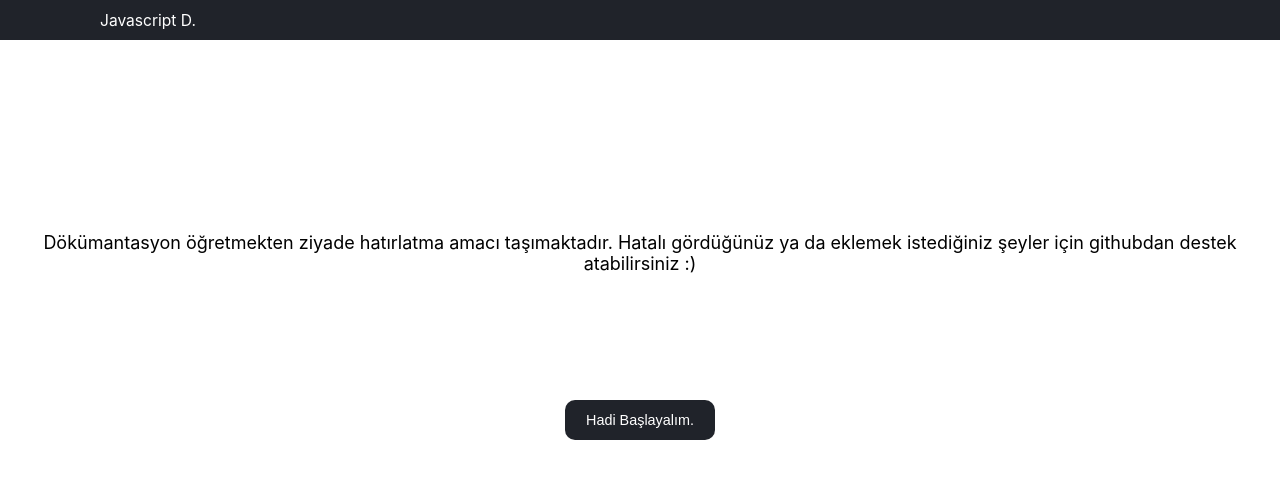
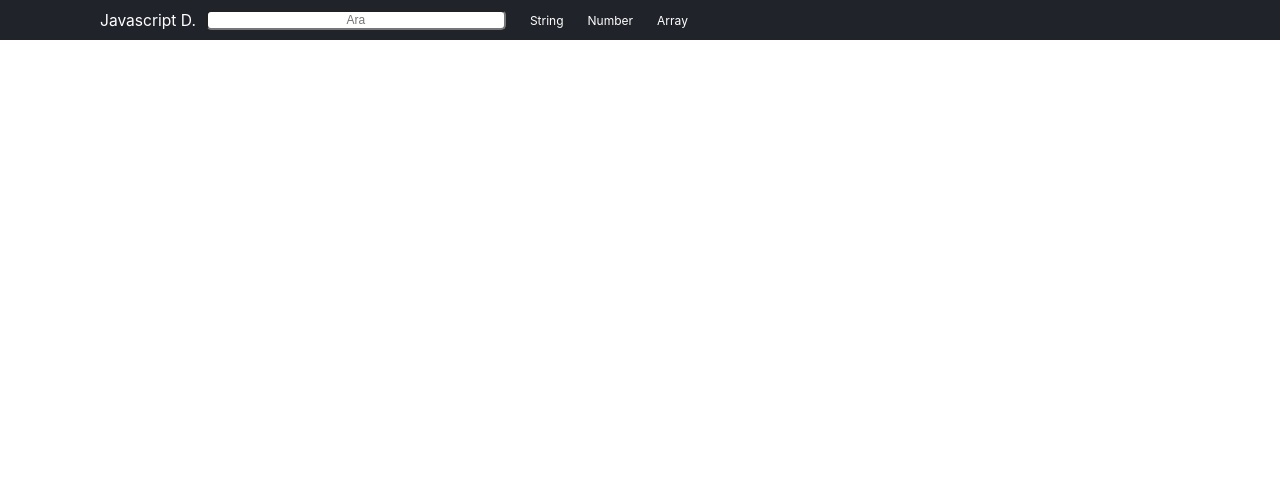
Before and after one commit to AliKarabulut/javascript-note-site, a React (Create React App) app: page / in a window 1280 px wide. Both pictures are taken after a click on the button "Hadi Başlayalım.". Shown: the top 478 px of the page. Built offline with nearby package versions, Linux system fonts and the light colour scheme.

Commit message:
navbar başlangıç

```diff
--- a/src/App.js
+++ b/src/App.js
@@ -1,20 +1,21 @@
-import { Fragment, useState } from 'react';
-import './App.css';
-import Navbar from './Navbar/navbar';
-import Start from './Start/Start';
+import { useState } from "react";
+import "./App.css";
+import Navbar from "./Navbar/navbar";
+import Start from "./Start/Start";
+import StartStore from "./store/store";
 
 function App() {
   const [isStart, setStart] = useState(false);
 
   const startHandler = () => {
-    setStart(false)
+    setStart(true);
   };
 
   return (
-    <Fragment>
-    <Navbar></Navbar>
-    {!isStart && <Start onStart={startHandler}/>}
-    </Fragment>
+    <StartStore.Provider value={{ isStart: isStart }}>
+      <Navbar></Navbar>
+      {!isStart && <Start onStart={startHandler} />}
+    </StartStore.Provider>
   );
 }
 
--- a/src/Navbar/navbar.js
+++ b/src/Navbar/navbar.js
@@ -1,11 +1,34 @@
-import styles from "./navbar.module.css"
+import { useContext } from "react";
+import StartStore from "../store/store";
+import styles from "./navbar.module.css";
 
 const Navbar = (props) => {
-    return (
-        <div className={styles.navbar}>
-            <div className={styles.name}>Javascript D.</div>
-        </div>
-    )
-}
+  const ctx = useContext(StartStore);
+  return (
+    <nav className={styles.navbar}>
+      <div className={styles.name}>Javascript D.</div>
+      {ctx.isStart && (
+        <div>
+          <input className={styles.search} type="text" placeholder="Ara" />
+          <i></i>
+          </div>
+      )}
 
-export default Navbar
+      {ctx.isStart && (
+        <ul>
+          <li>
+            <a href="/">String</a>
+          </li>
+          <li>
+            <a href="/">Number</a>
+          </li>
+          <li>
+            <a href="/">Array</a>
+          </li>
+        </ul>
+      )}
+    </nav>
+  );
+};
+
+export default Navbar;
--- a/src/Navbar/navbar.module.css
+++ b/src/Navbar/navbar.module.css
@@ -1,13 +1,58 @@
-.navbar{
+.navbar {
   height: 40px;
-    background-color: #20232A;
+  background-color: #20232a;
   display: flex;
   flex-direction: row;
   align-items: center;
 }
 
-.name{
+.name {
   font-size: 1.3rem;
   color: white;
-    padding: 0px 10px 0px 100px ;
+  padding: 0px 10px 0px 100px;
 }
+
+.search {
+  width: 300px;
+  height: 20px;
+  background: #ffffff;
+  border-radius: 5px;
+  padding: 0px 10px 0px 10px;
+}
+
+.search:focus {
+  outline: none;
+}
+
+input::placeholder {
+  text-align: center;
+  transition: transform .5s;
+  transform: translateX(0);
+}
+
+input:focus::placeholder {
+  transform: translateX(-10%);
+}
+
+.navbar ul {
+  list-style: none;
+  margin: 0;
+  padding: 0;
+  display: flex;
+  align-items: center;
+}
+
+.navbar li {
+  margin: 0;
+  margin-left: 2rem;
+}
+
+.navbar a {
+  text-decoration: none;
+  color: white;
+}
+
+.navbar a:hover,
+.navbar a:active {
+  color: #f3cafb;
+}
--- a/src/store/store.js
+++ b/src/store/store.js
@@ -1,12 +1,12 @@
 import React from "react";
 
-const Start = React.createContext({
+const StartStore = React.createContext({
 
-    setStart: false
+    isStart: false
 })
 
 export const StartcontextProvider = (props) =>{
-    return <Start.Provider>{props.children}</Start.Provider>
+    return <StartStore.Provider>{props.children}</StartStore.Provider>
 }
 
-export default Start
+export default StartStore
```
Also changed, not shown: public/Vector.png (added). Lines whose indentation alone changed are shown as unchanged.
